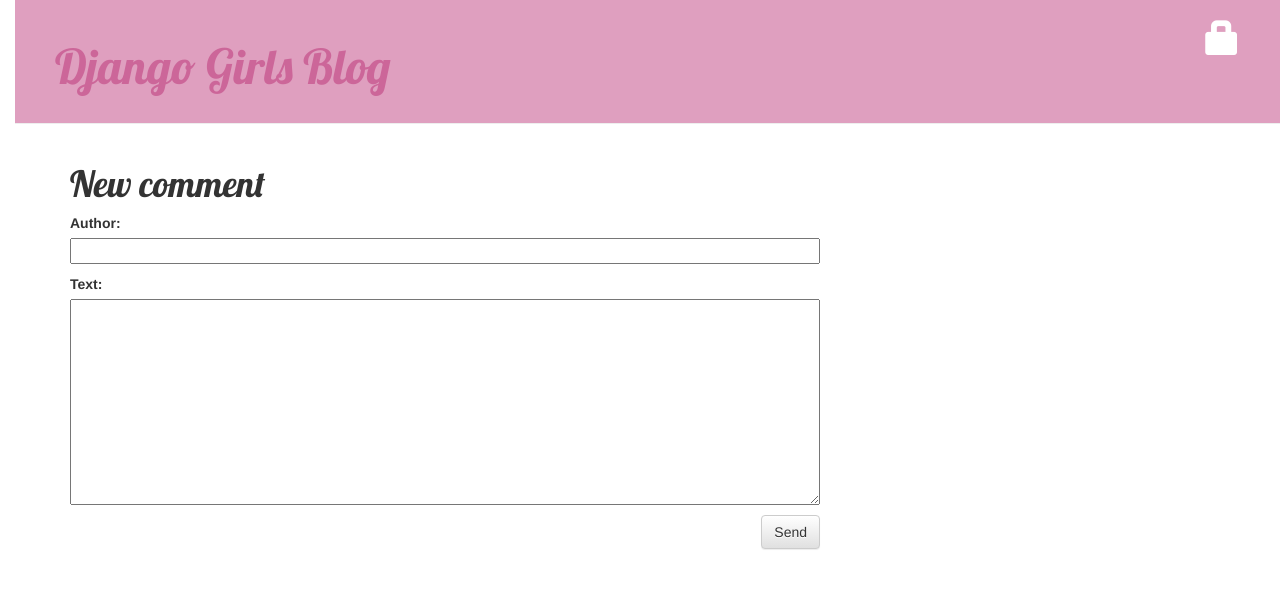
After one commit to Brenda12345/my-first-blog, a Django app: page /post/1/comment/ in a window 1280 px wide. The commit adds this page. Shown: the top 589 px of the page. Run offline with Django 3.2, Linux system fonts and the light colour scheme; tables that the repository leaves empty hold one stand-in row (values such as "Sample post"); some libraries are stand-ins or nearby versions.

Commit message:
Blog casi, casi final

```diff
--- a/blog/admin.py
+++ b/blog/admin.py
@@ -1,4 +1,5 @@
 from django.contrib import admin
-from .models import Post
+from .models import Post, Comment
 
 admin.site.register(Post)
+admin.site.register(Comment)
--- a/blog/forms.py
+++ b/blog/forms.py
@@ -1,9 +1,15 @@
 from django import forms
 
-from .models import Post
+from .models import Post, Comment
 
 class PostForm(forms.ModelForm):
 
     class Meta:
         model = Post
         fields = ('title', 'text',)
+
+class CommentForm(forms.ModelForm):
+
+    class Meta:
+        model = Comment
+        fields = ('author', 'text',)
--- a/blog/models.py
+++ b/blog/models.py
@@ -17,3 +17,20 @@ class Post(models.Model):
 
     def __str__(self):
         return self.title
+
+class Comment(models.Model):
+    post = models.ForeignKey('blog.Post', on_delete=models.CASCADE, related_name='comments')
+    author = models.CharField(max_length=200)
+    text = models.TextField()
+    created_date = models.DateTimeField(default=timezone.now)
+    approved_comment = models.BooleanField(default=False)
+
+    def approve(self):
+        self.approved_comment = True
+        self.save()
+
+    def __str__(self):
+        return self.text
+
+    def approved_comments(self):
+        return self.comments.filter(approved_comment=True)
--- a/blog/static/css/blog.css
+++ b/blog/static/css/blog.css
@@ -55,3 +55,6 @@ h1, h2, h3, h4 {
 .post h1 a, .post h1 a:visited {
     color: #000000;
 }
+.comment {
+    margin: 20px 0px 20px 20px;
+}
--- /dev/null
+++ b/blog/templates/blog/add_comment_to_post.html
@@ -0,0 +1,9 @@
+{% extends 'blog/base.html' %}
+
+{% block content %}
+    <h1>New comment</h1>
+    <form method="POST" class="post-form">{% csrf_token %}
+        {{ form.as_p }}
+        <button type="submit" class="save btn btn-default">Send</button>
+    </form>
+{% endblock %}
--- a/blog/templates/blog/base.html
+++ b/blog/templates/blog/base.html
@@ -1,4 +1,3 @@
-
 {% load static %}
 <html>
     <head>
--- a/blog/templates/blog/post_list.html
+++ b/blog/templates/blog/post_list.html
@@ -8,6 +8,7 @@
             </div>
             <h1><a href="{% url 'post_detail' pk=post.pk %}">{{ post.title }}</a></h1>
             <p>{{ post.text|linebreaksbr }}</p>
+            <a href="{% url 'post_detail' pk=post.pk %}">Comments: {{ post.approved_comments.count }}</a>
         </div>
     {% endfor %}
-{% endblock %}
+{% endblock content %}
--- a/blog/urls.py
+++ b/blog/urls.py
@@ -2,6 +2,7 @@ from django.urls import path
 from . import views
 
 urlpatterns = [
+
     path('', views.post_list, name='post_list'),
     path('post/<int:pk>/', views.post_detail, name='post_detail'),
     path('post/new/', views.post_new, name='post_new'),
@@ -9,5 +10,7 @@ urlpatterns = [
     path('post/<pk>/publish/', views.post_publish, name='post_publish'),
     path('post/<int:pk>/edit/', views.post_edit, name='post_edit'),
     path('post/<pk>/remove/', views.post_remove, name='post_remove'),
-
+    path('post/<pk>/comment/', views.add_comment_to_post, name='add_comment_to_post'),
+    path('comment/(<pk>)/approve/', views.comment_approve, name='comment_approve'),
+    path('comment/(<pk>)/remove/', views.comment_remove, name='comment_remove'),
 ]
--- a/blog/views.py
+++ b/blog/views.py
@@ -1,3 +1,5 @@
+from .models import Post, Comment
+from .forms import PostForm, CommentForm
 from django.contrib.auth.decorators import login_required
 from django.shortcuts import redirect
 from django.shortcuts import render
@@ -59,3 +61,28 @@ def post_remove(request, pk):
     post = get_object_or_404(Post, pk=pk)
     post.delete()
     return redirect('post_list')
+
+def add_comment_to_post(request, pk):
+    post = get_object_or_404(Post, pk=pk)
+    if request.method == "POST":
+        form = CommentForm(request.POST)
+        if form.is_valid():
+            comment = form.save(commit=False)
+            comment.post = post
+            comment.save()
+            return redirect('post_detail', pk=post.pk)
+    else:
+        form = CommentForm()
+    return render(request, 'blog/add_comment_to_post.html', {'form': form})
+
+@login_required
+def comment_approve(request, pk):
+    comment = get_object_or_404(Comment, pk=pk)
+    comment.approve()
+    return redirect('post_detail', pk=comment.post.pk)
+
+@login_required
+def comment_remove(request, pk):
+    comment = get_object_or_404(Comment, pk=pk)
+    comment.delete()
+    return redirect('post_detail', pk=comment.post.pk)
```
Also changed, not shown: blog/templates/add_comment_to_post.html (added, +9 -0 lines), blog/templates/blog/post_detail.html (+19 -1 lines), blog/migrations/0002_comment.py (added).
